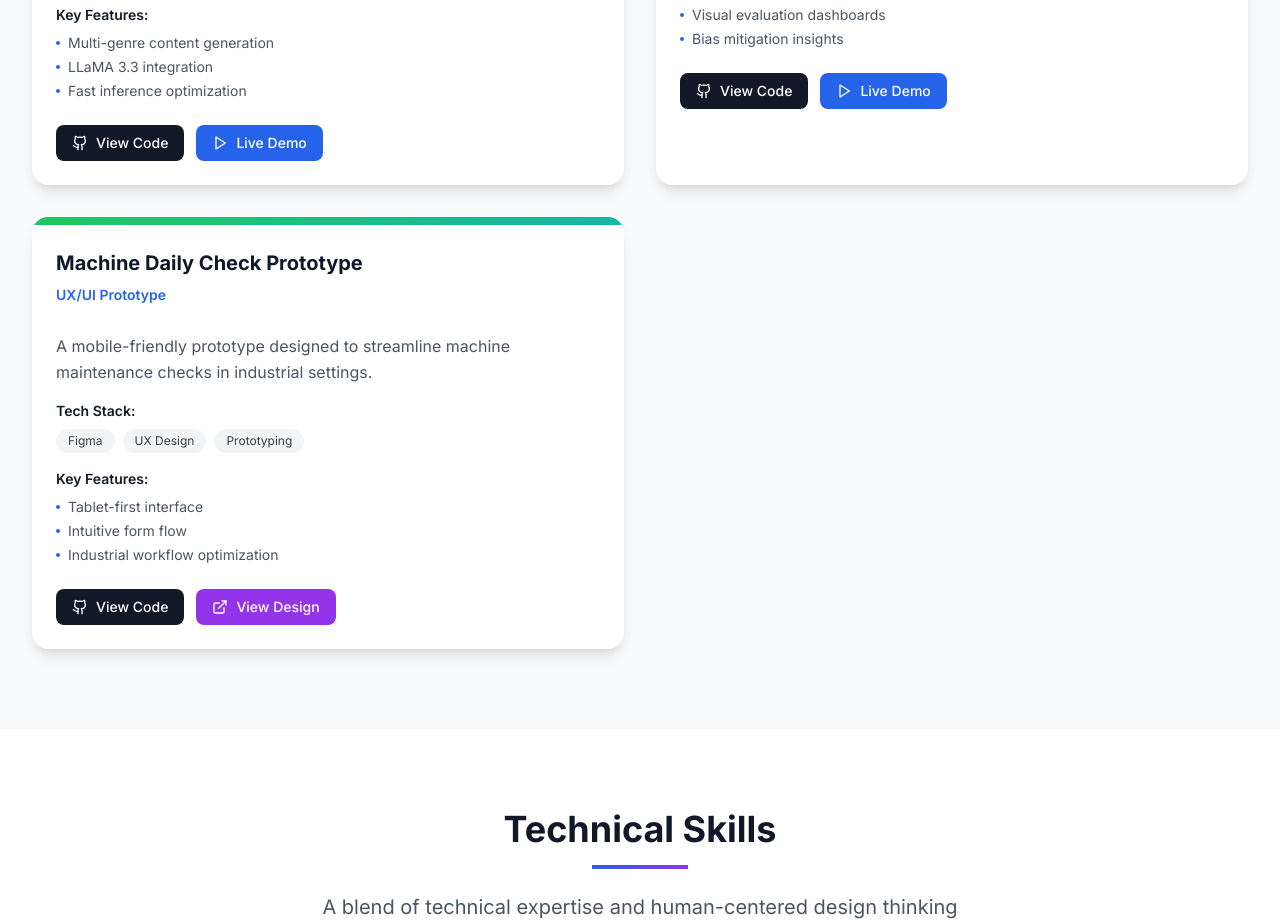
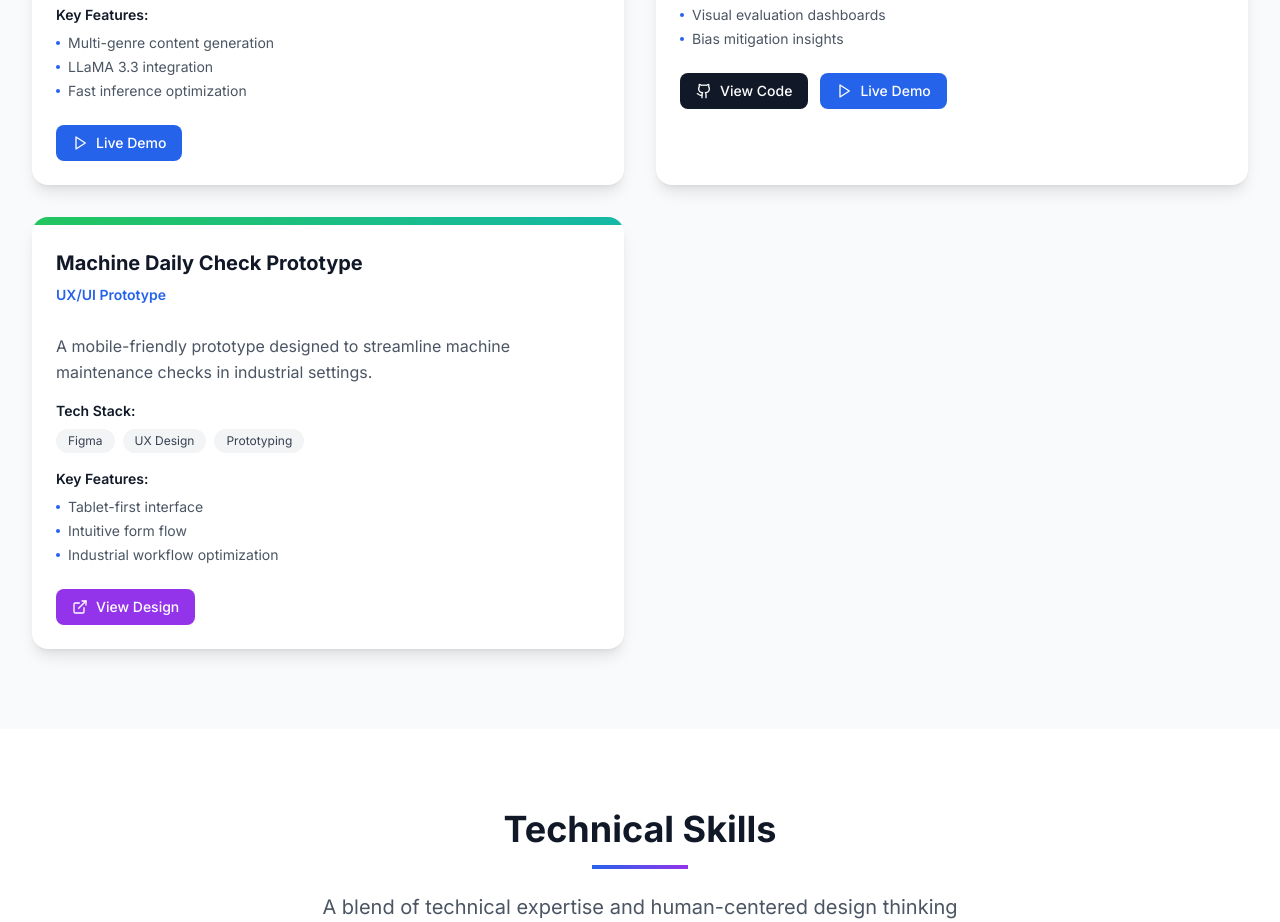
Before and after one commit to Sanelise01/sanelise-portfolio, a React (Vite) app: page / in a window 1280 px wide. Shown: the part 4420-5342 px from the top of the page. Built offline with nearby package versions, Linux system fonts and the light colour scheme.

Commit message:
Remove "View Code" links
Removed "View Code" links from the "Machine Daily Check Prototype" and "CreatiVerseAI" projects in `src/components/Projects.tsx`.

```diff
--- a/src/components/Projects.tsx
+++ b/src/components/Projects.tsx
@@ -1,4 +1,3 @@
-
 import React from 'react';
 import { Github, ExternalLink, Play } from 'lucide-react';
 
@@ -30,7 +29,6 @@ const Projects = () => {
       description: "A next-generation AI-driven creative writing tool designed to assist users in generating high-quality poems, stories, and literary prompts across a variety of styles, tones, and genres. Powered by Groq API and LLaMA 3.3 70B Versatile model for blazing-fast inference and rich, human-like text generation.",
       techStack: ["Groq API", "LLaMA 3.3", "Python", "Streamlit"],
       highlights: ["Multi-genre content generation", "LLaMA 3.3 integration", "Fast inference optimization"],
-      github: "https://github.com/Sanelise01/creativerse-ai",
       demo: "https://cloud.flowiseai.com/chatbot/d4baf847-e9e1-4de2-9a22-c910eec44299",
       gradient: "from-orange-500 to-red-500"
     },
@@ -51,7 +49,6 @@ const Projects = () => {
       techStack: ["Figma", "UX Design", "Prototyping"],
       highlights: ["Tablet-first interface", "Intuitive form flow", "Industrial workflow optimization"],
       figma: "https://www.figma.com/proto/4l9za9IJtBn06GS4tPwqfj/Machine-Daily-Check_Prototype?node-id=13-3&p=f&t=MxOoZKrUt6grOVLa-1&scaling=scale-down&content-scaling=fixed&page-id=0%3A1&starting-point-node-id=13%3A3",
-      github: "https://github.com/Sanelise01/machine-daily-check-prototype",
       gradient: "from-green-500 to-teal-500"
     }
   ];
```
